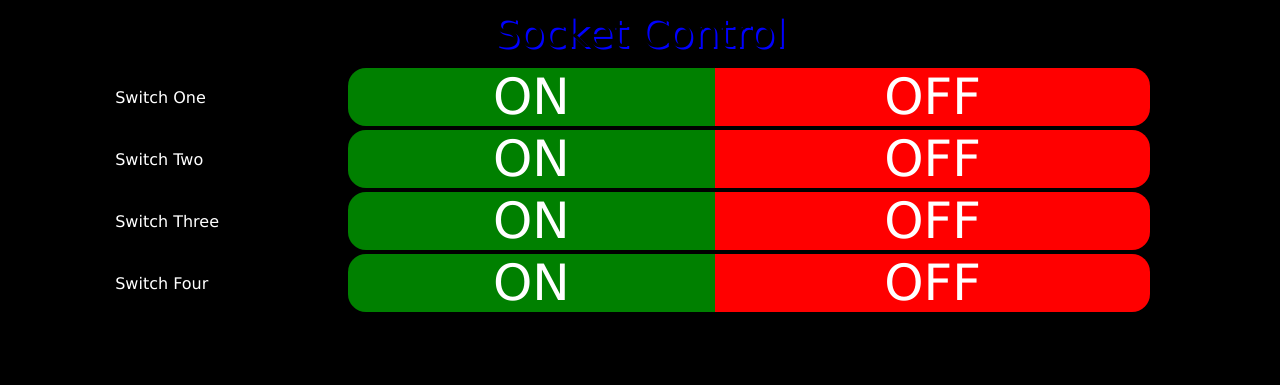
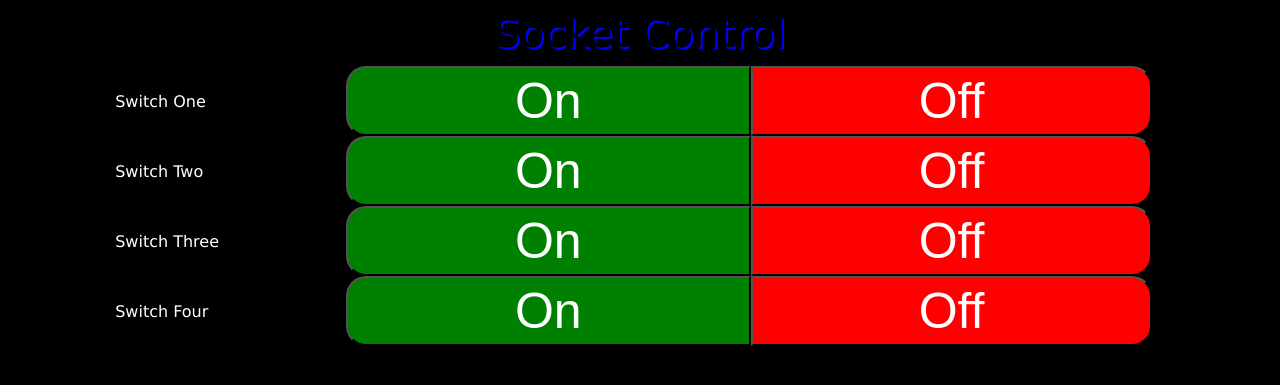
Before and after one commit to stuartmunn/socket_control, a Flask app: page / in a window 1280 px wide. Shown: the top 385 px of the page. Run offline with Flask 2, Linux system fonts and the light colour scheme.

Commit message:
Improved HTML / CSS

```diff
--- a/static/style.css
+++ b/static/style.css
@@ -30,27 +30,32 @@ header {
     width: 30%;
     padding-left: 10%;
 }
+button {
+    height: 70px;
+    width: 100%;
+    font-size: 50px;
+    color: white;
+    cursor: pointer;
+}
+button.btnon {
+    border-top-left-radius: 20px;
+    border-bottom-left-radius: 20px;
+    background: green;
+}
+button.btnoff {
+    border-top-right-radius: 20px;
+    border-bottom-right-radius: 20px;
+    background: red;
+}
 onswitch {
     display: table-cell;
     font-size: 50px;
-    border: 2px black solid;
-    border-right: none;
-    background: green;
-    color: white;
-    border-top-left-radius: 20px;
-    border-bottom-left-radius: 20px;
     text-align: center;
     vertical-align: middle;
 }
 offswitch {
     display: table-cell;
     font-size: 50px;
-    border: 2px black solid;
-    border-left: none;
-    background: red;
-    color: white;
-    border-top-right-radius: 20px;
-    border-bottom-right-radius: 20px;
     text-align: center;
     vertical-align: middle;
 }
--- a/templates/index.html
+++ b/templates/index.html
@@ -18,23 +18,23 @@ function sendRequest(action, device) {
 <appname>Socket Control</appname>
 <div id="switch1">
   <header>Switch One</header>
-  <onswitch onclick="sendRequest('on','1')">&nbsp;ON&nbsp;</onswitch>
-  <offswitch onclick="sendRequest('off','1')">&nbsp;OFF&nbsp;</offswitch>
+  <onswitch><button type="button" class="btnon" onclick="sendRequest('on','1')">On</button></onswitch>
+  <offswitch><button type="button" class="btnoff" onclick="sendRequest('off','1')">Off</button></offswitch>
 </div>
 <div id="switch2">
   <header>Switch Two</header>
-  <onswitch onclick="sendRequest('on','2')">&nbsp;ON&nbsp;</onswitch>
-  <offswitch onclick="sendRequest('off','2')">&nbsp;OFF&nbsp;<br /></offswitch>
+  <onswitch><button type="button" class="btnon" onclick="sendRequest('on','2')">On</button></onswitch>
+  <offswitch><button type="button" class="btnoff" onclick="sendRequest('off','2')">Off</button></offswitch>
 </div>
 <div id="switch3">
   <header>Switch Three</header>
-  <onswitch onclick="sendRequest('on','3')">&nbsp;ON&nbsp;</onswitch>
-  <offswitch onclick="sendRequest('off','3')">&nbsp;OFF&nbsp;</offswitch>
+  <onswitch><button type="button" class="btnon" onclick="sendRequest('on','3')">On</button></onswitch>
+  <offswitch><button type="button" class="btnoff" onclick="sendRequest('off','3')">Off</button></offswitch>
 </div>
 <div id="switch4">
   <header>Switch Four</header>
-  <onswitch onclick="sendRequest('on','4')">&nbsp;ON&nbsp;</onswitch>
-  <offswitch onclick="sendRequest('off','4')">&nbsp;OFF&nbsp;</offswitch>
+  <onswitch><button type="button" class="btnon" onclick="sendRequest('on','4')">On</button></onswitch>
+  <offswitch><button type="button" class="btnoff" onclick="sendRequest('off','4')">Off</button></offswitch>
 </div>
 <info></info>
 <help></help>
```
